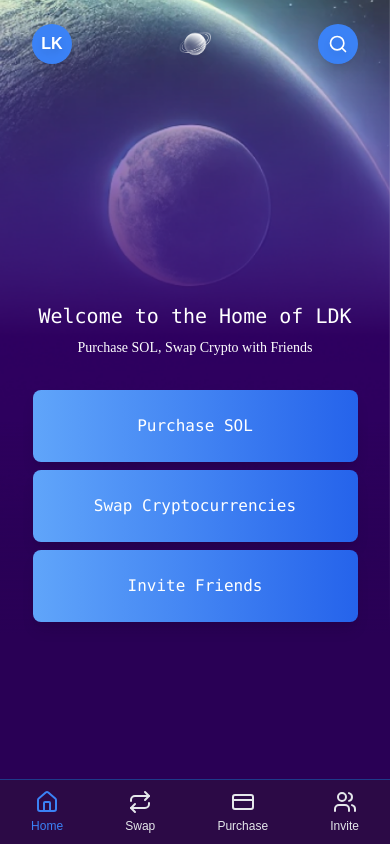
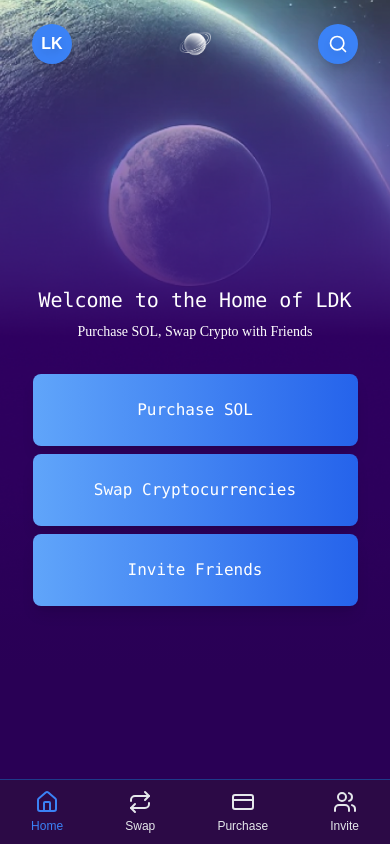
Before and after one commit to lukesolgg/solana-app-ldk, a Next.js app: page / in a window 390 px wide. Built offline with nearby package versions, Linux system fonts and the light colour scheme.

Commit message:
added navigation back to all pages, further styling tweaks for mobile compatibility#

```diff
--- a/src/app/home/page.tsx
+++ /dev/null
@@ -1,12 +0,0 @@
-import React from 'react';
-
-const Home = () => {
-  return (
-    <div className="home-container">
-      <h1>Welcome to the Home Tab</h1>
-      <p>This is the main content area for the home tab of the application.</p>
-    </div>
-  );
-};
-
-export default Home;
--- a/src/app/invite/page.tsx
+++ b/src/app/invite/page.tsx
@@ -4,6 +4,7 @@
 import Logosol from '../../assets/images/Logosol.png';
 import HeaderIcons from '@/components/ui/HeaderIcons';
 import { Check } from 'lucide-react';
+import Navigation from '@/components/Navigation';
 
 const InvitePage = () => {
   const [showCopied, setShowCopied] = useState(false);
@@ -82,6 +83,7 @@
           <span>Link Copied</span>
         </div>
       )}
+      <Navigation />
     </div>
   );
 };
--- a/src/app/page.tsx
+++ b/src/app/page.tsx
@@ -8,7 +8,7 @@
 
 export default function Home() {
   return (
-    <div className="min-h-screen relative overflow-hidden">
+    <div className="h-screen fixed inset-0 overflow-hidden">
       <div className="fixed inset-0 -z-10">
       <Image
         src={Background}
@@ -20,12 +20,12 @@
       />
       </div>
 
-      <div className="absolute bottom-0 left-0 w-full h-[50vh] bg-gradient-to-t from-[#290055] via-[#290055] to-transparent z-0" />
+      <div className="absolute bottom-0 left-0 w-full h-[40vh] bg-gradient-to-t from-[#290055] via-[#290055] to-transparent z-0" />
 
-      <div className="min-h-screen flex flex-col">
+      <div className="h-screen flex flex-col">
         <HeaderIcons />
 
-        <div className="flex-1 flex flex-col items-center justify-center mt-20 md:mt-36">
+        <div className="flex-1 flex flex-col items-center justify-center mt-12 md:mt-24">
 
           {/* Text Content */}
           <Heading text="Welcome to the Home of LDK" className="z-10" />
--- a/src/app/purchase-sol/page.tsx
+++ b/src/app/purchase-sol/page.tsx
@@ -2,6 +2,7 @@
 import { useState } from 'react';
 import { X, Trash2, Delete } from 'lucide-react';
 import HeaderIcons from '@/components/ui/HeaderIcons';
+import Navigation from '@/components/Navigation';
 
 export default function PurchaseSol() {
   const [amount, setAmount] = useState('0');
@@ -129,6 +130,7 @@
           </button>
         </div>
       )}
+      <Navigation />
     </div>
   );
 }
--- a/src/app/swap/page.tsx
+++ b/src/app/swap/page.tsx
@@ -2,6 +2,7 @@
 import { useState, useEffect } from 'react';
 import HeaderIcons from '../../components/ui/HeaderIcons';
 import { ArrowUpDown, X, Trash2, Delete } from 'lucide-react';
+import Navigation from '@/components/Navigation';
 
 type Currency = {
   symbol: string;
@@ -322,6 +323,7 @@
       </button>
     </div>
       </div>
+      <Navigation />
     </div>
   );
 }
```
